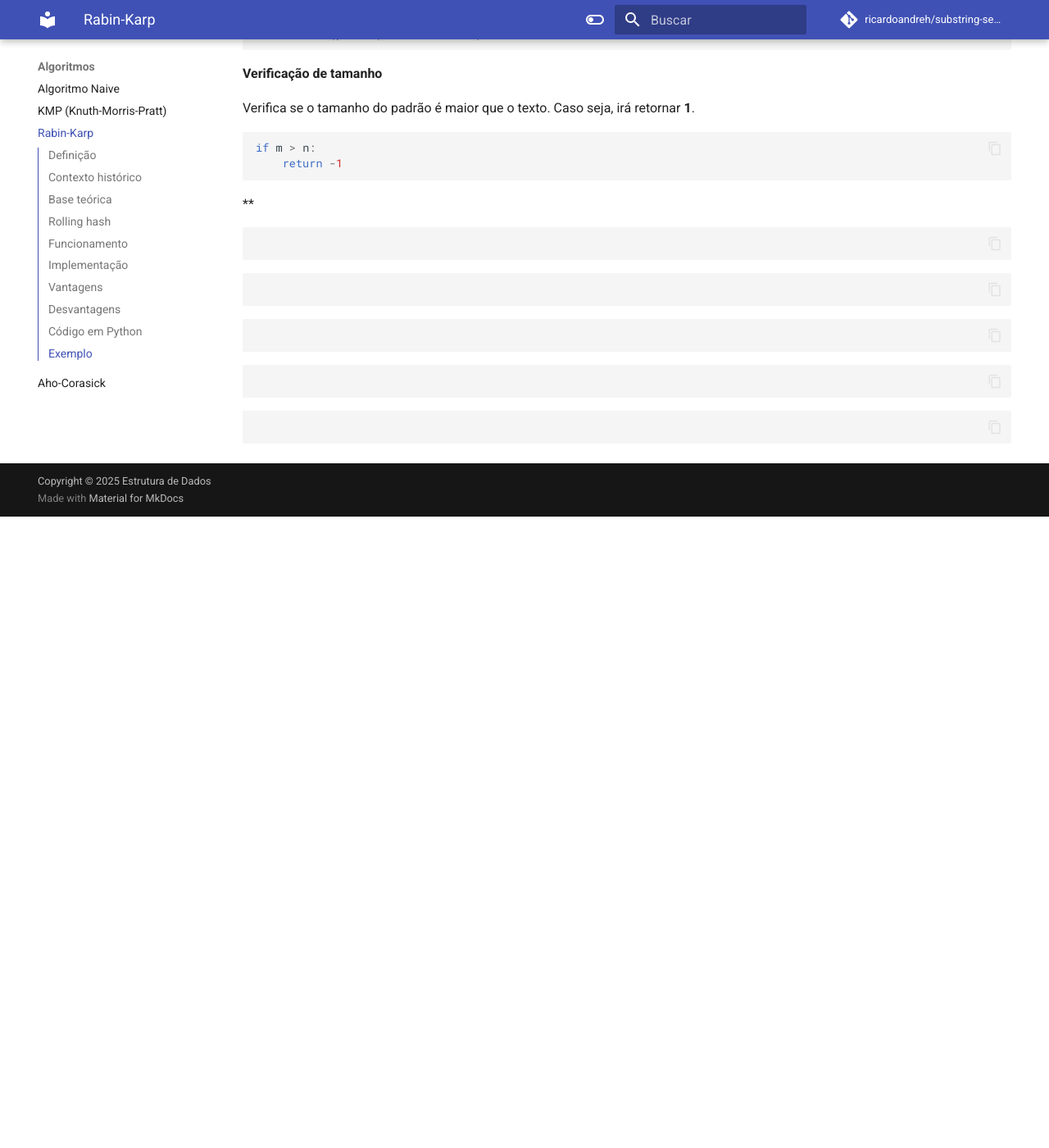
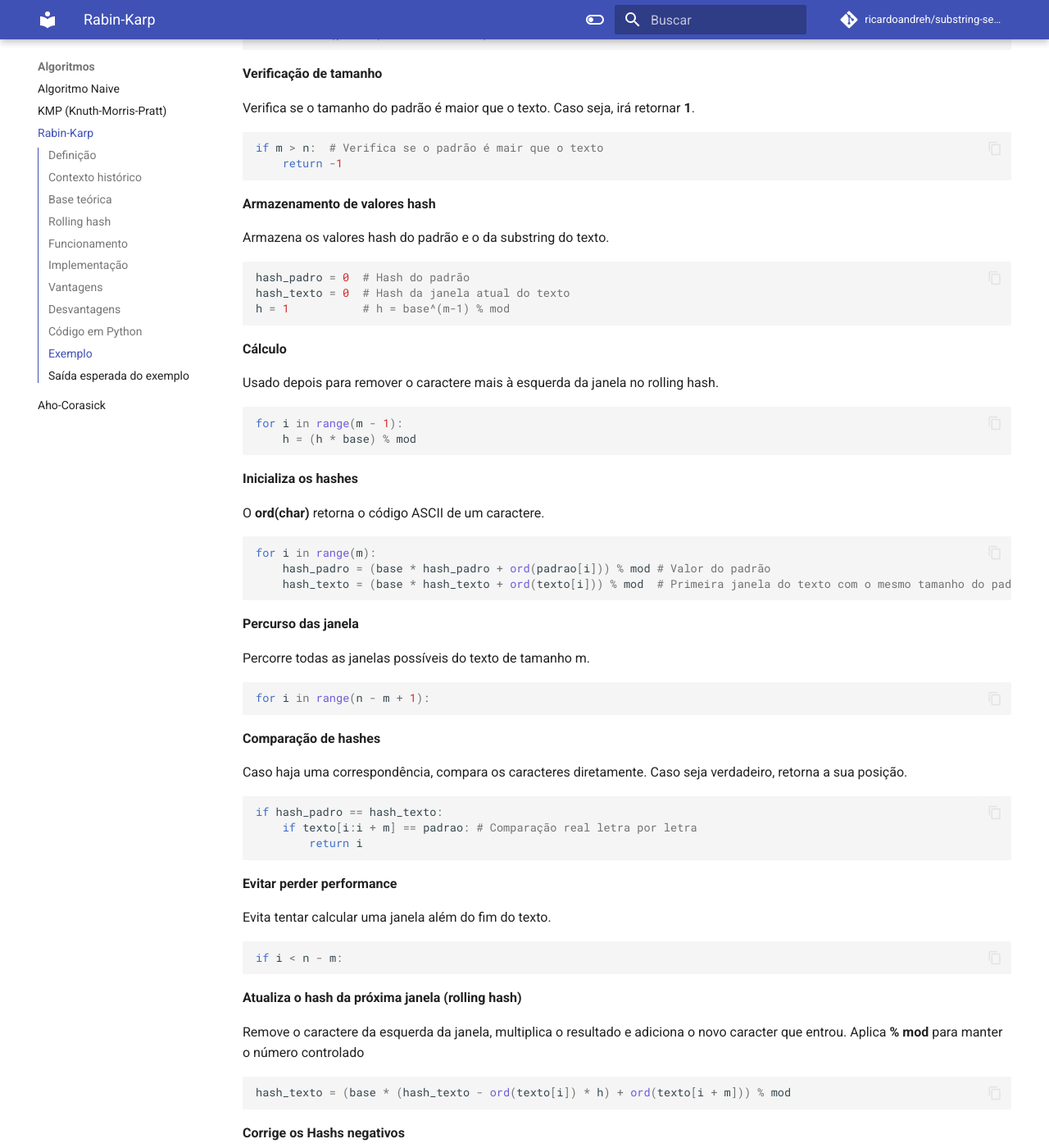
Before and after one commit to ricardoandreh/substring-search, an MkDocs documentation site: the page built from docs/algoritmos/rabin-karp.md, in a window 1280 px wide and 1400 px high, scrolled down 2509 px. Shown: the whole window at 82% size. Built offline with MkDocs 1.6.1 and Material for MkDocs 9.7.7, drawn with Linux system fonts in a browser that asks for light colours; comment, search, counter and statistics services are not loaded; before the commit the page ends 3139 px from its top, so only the background shows below that; some of the changed text lies outside the part shown.

Commit message:
feat: :sparkles: Finished Rabin-Karp.md

````diff
--- a/docs/algoritmos/rabin-karp.md
+++ b/docs/algoritmos/rabin-karp.md
@@ -83,8 +83,8 @@ def rabin_karp(texto, padrao, base=256, mod=101):
 
 ```python
 def rabin_karp(texto, padrao, base=256, mod=101):
-    n = len(texto) # Tamanho do texto = 11
-    m = len(padrao) # Tamanho do padrão = 3
+    n = len(texto)   # Tamanho do texto = 11
+    m = len(padrao)  # Tamanho do padrão = 3
 ```
 
 **Verificação de tamanho**
@@ -92,18 +92,99 @@ def rabin_karp(texto, padrao, base=256, mod=101):
 Verifica se o tamanho do padrão é maior que o texto. Caso seja, irá retornar **1**.
 
 ```python
-if m > n:
+if m > n:  # Verifica se o padrão é mair que o texto
     return -1
 ```
 
-**
+**Armazenamento de valores hash**
+
+Armazena os valores hash do padrão e o da substring do texto.
+
 ```python
+hash_padro = 0  # Hash do padrão
+hash_texto = 0  # Hash da janela atual do texto
+h = 1           # h = base^(m-1) % mod
 ```
+**Cálculo**
+
+Usado depois para remover o caractere mais à esquerda da janela no rolling hash.
+
 ```python
+for i in range(m - 1):
+    h = (h * base) % mod
 ```
+
+**Inicializa os hashes**
+
+O **ord(char)** retorna o código ASCII de um caractere.
+
 ```python
+for i in range(m):
+    hash_padro = (base * hash_padro + ord(padrao[i])) % mod # Valor do padrão
+    hash_texto = (base * hash_texto + ord(texto[i])) % mod  # Primeira janela do texto com o mesmo tamanho do padrão
 ```
+
+**Percurso das janela**
+
+Percorre todas as janelas possíveis do texto de tamanho m.
+
 ```python
+for i in range(n - m + 1):
 ```
+
+**Comparação de hashes**
+
+Caso haja uma correspondência, compara os caracteres diretamente. Caso seja verdadeiro, retorna a sua posição.
+
 ```python
+if hash_padro == hash_texto:
+    if texto[i:i + m] == padrao: # Comparação real letra por letra
+        return i
 ```
+
+**Evitar perder performance**
+
+Evita tentar calcular uma janela além do fim do texto.
+
+```python
+if i < n - m:
+```
+
+**Atualiza o hash da próxima janela (rolling hash)**
+
+Remove o caractere da esquerda da janela, multiplica o resultado e adiciona o novo caracter que entrou. Aplica **% mod** para manter o número controlado
+
+```python
+hash_texto = (base * (hash_texto - ord(texto[i]) * h) + ord(texto[i + m])) % mod
+```
+
+**Corrige os Hashs negativos**
+
+Esta linha **corrige o hash** caso ele tenha ficado negativo após o cálculo.
+
+```python
+if hash_texto < 0:
+    hash_texto += mod
+
+```
+**Caso não encontre**
+
+Caso termine a verificação e não encontre o padrão, retorna **-1**, indicando **"Não encontrado"**
+
+```python
+ return -1
+```
+
+## Saída esperada do exemplo
+
+| Iteração | Janela   | Posição  | `hash_texto` | `hash_padro` | Hashs Iguais? | Verificação direta | Resultado         |
+|----------|----------|----------|--------------|--------------|----------------|---------------------|-------------------|
+| 0        | `"abr"`  | 0–2      | 37           | 63           | ❌             | —                   | Não encontrado    |
+| 1        | `"bra"`  | 1–3      | 42           | 63           | ❌             | —                   | Não encontrado    |
+| 2        | `"rac"`  | 2–4      | 96           | 63           | ❌             | —                   | Não encontrado    |
+| 3        | `"aca"`  | 3–5      | 63           | 63           | ✅             | `"aca" != "cad"` ❌ | Falso positivo    |
+| 4        | `"cad"`  | 4–6      | 63           | 63           | ✅             | `"cad" == "cad"` ✅ | ✅ Encontrado     |
+| 5        | `"ada"`  | 5–7      | 87           | 63           | ❌             | —                   | Não encontrado    |
+| 6        | `"dab"`  | 6–8      | 27           | 63           | ❌             | —                   | Não encontrado    |
+| 7        | `"abr"`  | 7–9      | 37           | 63           | ❌             | —                   | Não encontrado    |
+| 8        | `"bra"`  | 8–10     | 42           | 63           | ❌             | —                   | Não encontrado    |
````
